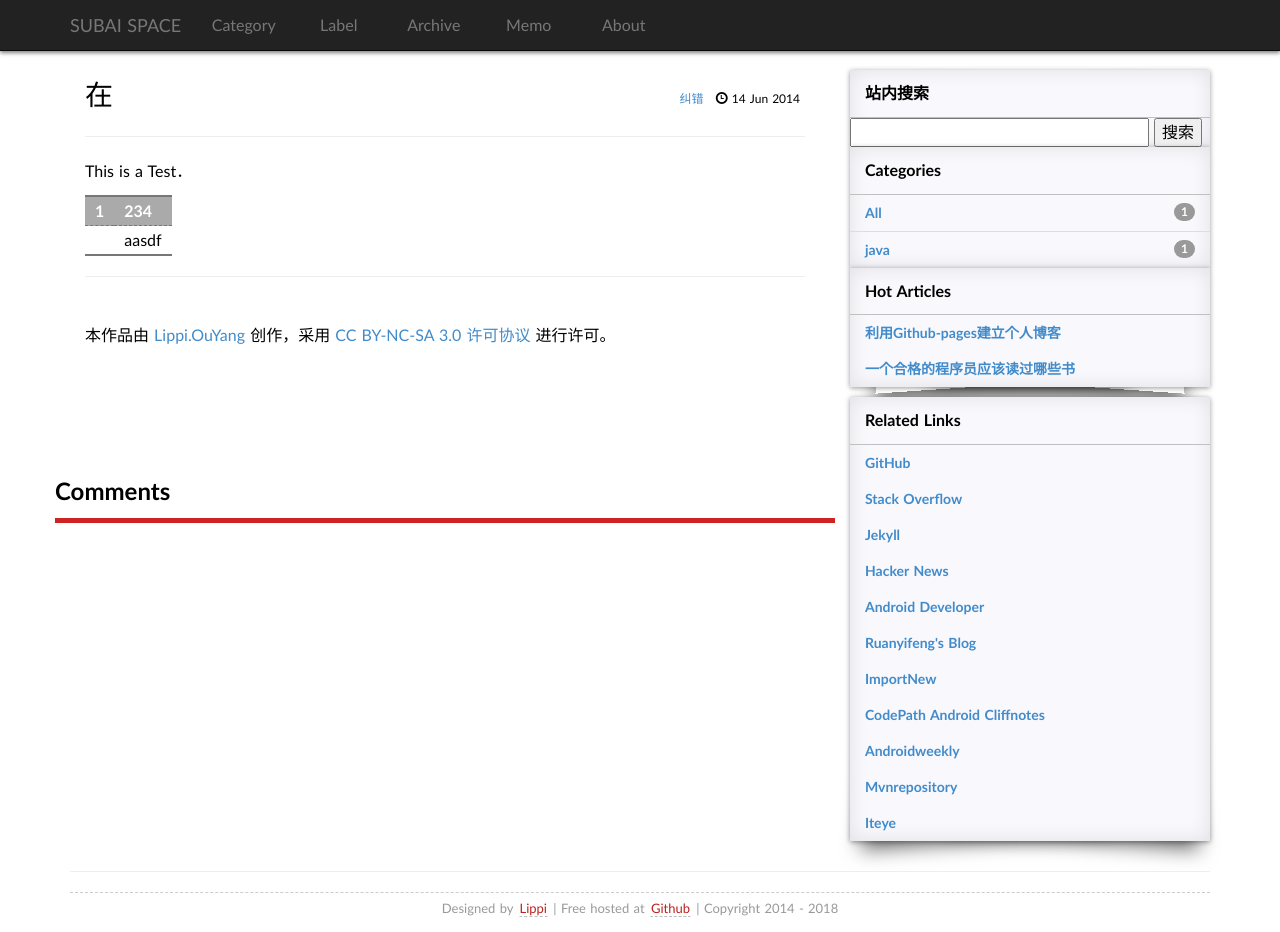
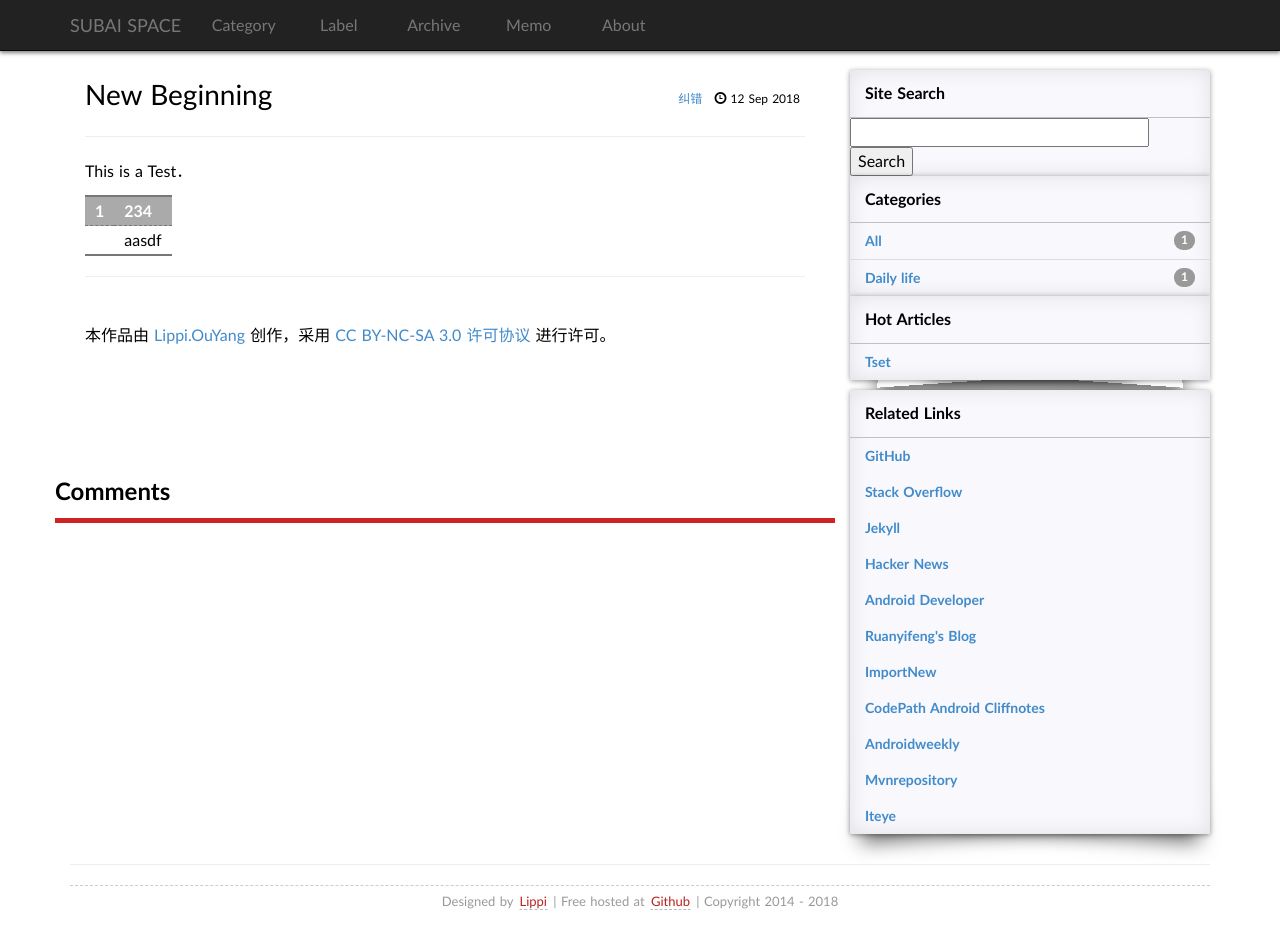
Before and after one commit to SubaiDeng/SubaiDeng.github.io, a Jekyll site: the page built from _posts/2014-06-15-in-the-rain.md, in a window 1280 px wide and 932 px high. Built offline with Jekyll 4.4.1, drawn with Linux system fonts in a browser that asks for light colours; some web fonts are replaced; comment, search, counter and statistics services are not loaded.

Commit message:
New Test

```diff
--- a/404.html
+++ b/404.html
@@ -4,7 +4,7 @@ title: "not found page!"
 ---
 
 <p align="center">
-<h1></h1>由于网站改版，请前往归档查看</h1>
+<h1></h1>Sorry，404.</h1>
 
 <br/>
 <br/>
--- a/_includes/hot.html
+++ b/_includes/hot.html
@@ -4,7 +4,8 @@
       </div>
 
  <ul class="list-unstyled">
-      	<li><a href="/blog/2015/03/github-pages-blog.html" class="categories-list-item">利用Github-pages建立个人博客</a></li>
-<li><a href="/blog/2014/07/qualified-programmer-should-read-what-books.html" class="categories-list-item">一个合格的程序员应该读过哪些书</a>
+      	<li><a href="/blog/2015/03/github-pages-blog.html" class="categories-list-item">
+      	Tset
+      </a></li>
      </ul>
 </div>
--- a/_includes/search.html
+++ b/_includes/search.html
@@ -1,5 +1,5 @@
         <div class="shadow-corner-curl hidden-xs">
-	  <div class="categories-list-header">站内搜索</div>
+	  <div class="categories-list-header">Site Search</div>
 <!-- 使用该代码即表示您同意接受 Google 自定义搜索服务条款。 -->
 <!-- 有关服务条款，请访问 http://www.google.com/cse/docs/tos.html?hl=zh-CN -->
 <form name="cse" id="searchbox_demo" action="/search.html">
@@ -7,7 +7,7 @@
   <input type="hidden" name="ie" value="utf-8" />
   <input type="hidden" name="hl" value="zh-CN" />
   <input name="q" type="text" size="30" />
-  <input type="submit" name="sa" value="搜索" />
+  <input type="submit" name="sa" value="Search" />
 </form>
 <script type="text/javascript" src="http://www.google.com/cse/tools/onthefly?form=searchbox_demo&lang=zh-CN"></script>
 
--- a/_posts/2014-06-15-in-the-rain.md
+++ b/_posts/2014-06-15-in-the-rain.md
@@ -1,13 +1,12 @@
 ---
-title: 在
-date: 2014-06-15 01:05:13 +0800
+title: New Beginning
+date: 2018-9-12 17:10:00 +0800
 layout: post
-permalink: /blog/2014/06/15/in-the-rain.html
+permalink: /blog/2018/09/12/in-the-rain.html
 categories:
-  - java
+  - Daily life
 tags:
-  - Life
-  - 生活
+  - Blog
 ---
 This is a Test．
 
```
